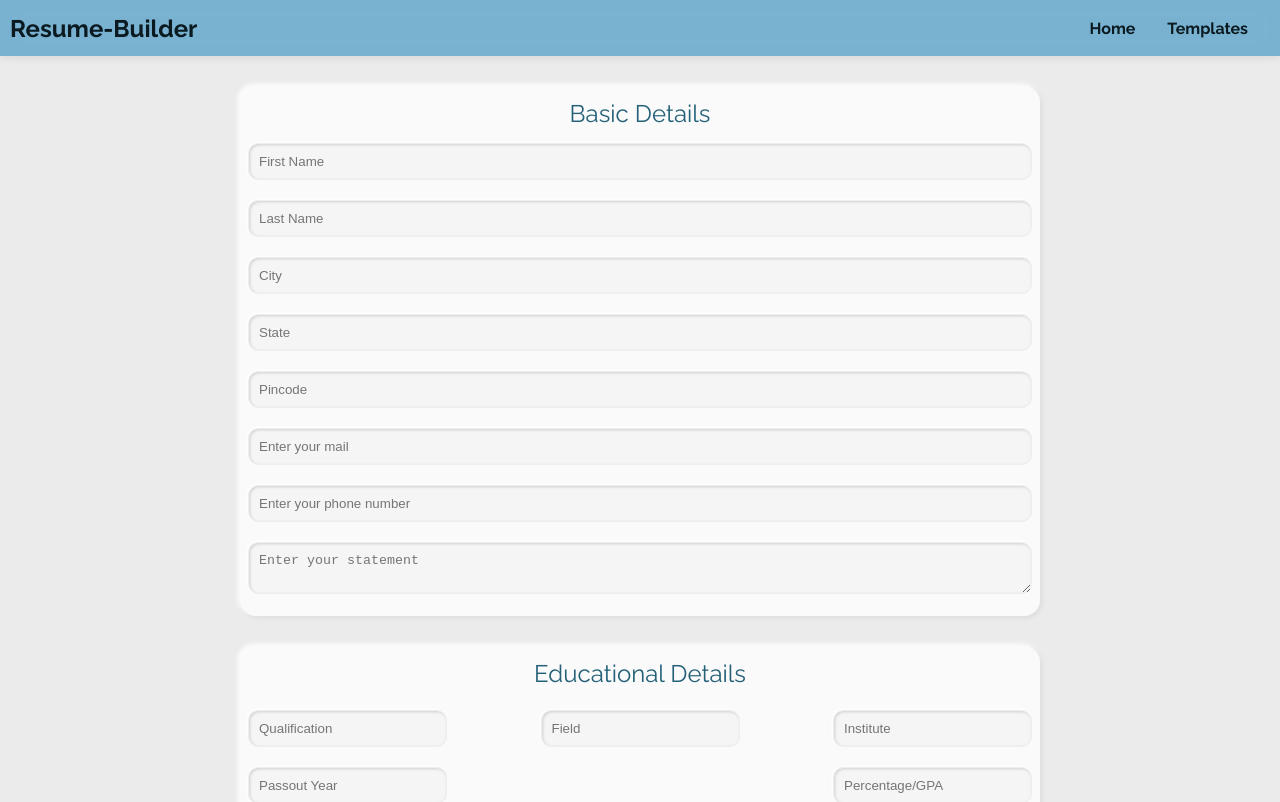
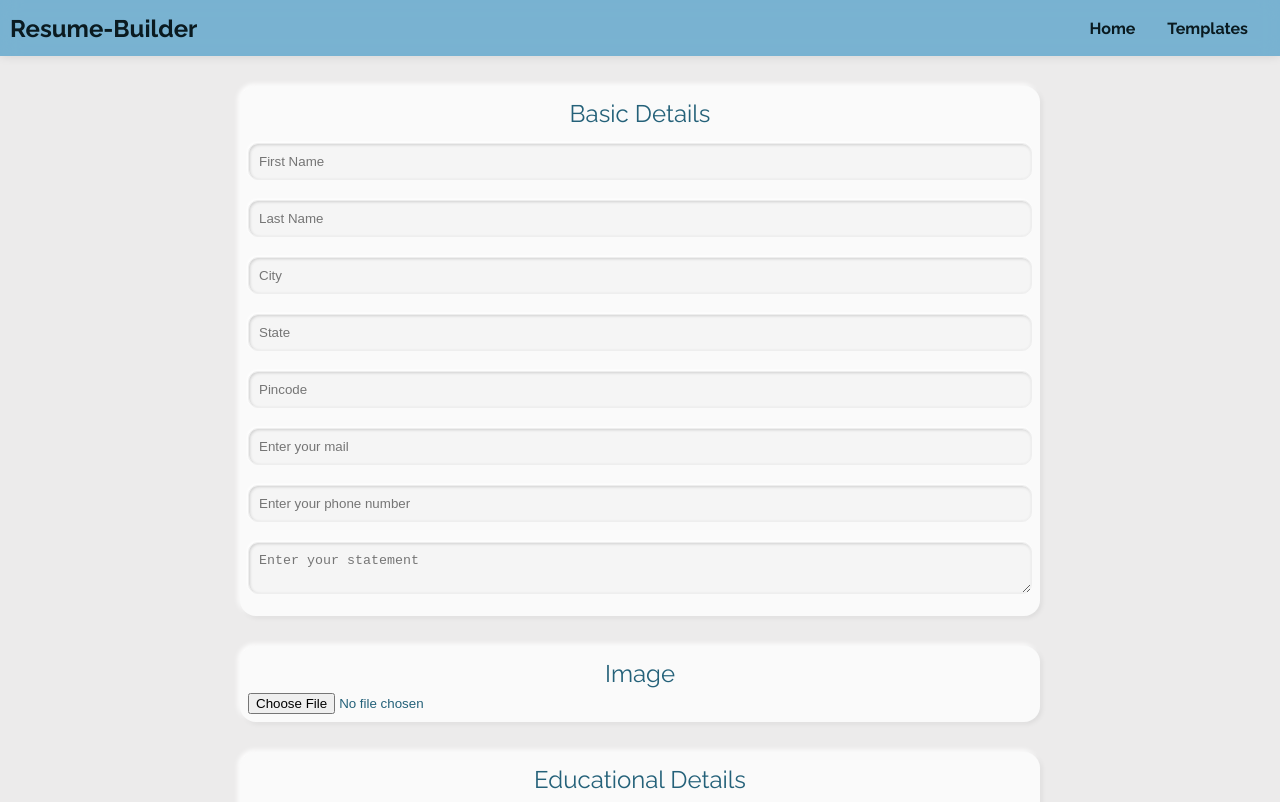
Before and after one commit to SBhattacharya45/resume-builder, a React (Create React App) app: page /form in a window 1280 px wide. Shown: the top 802 px of the page. Built offline with nearby package versions, Linux system fonts and the light colour scheme.

Commit message:
upload image implemented in form

```diff
--- a/src/containers/FormContainer/FormContainer.js
+++ b/src/containers/FormContainer/FormContainer.js
@@ -99,7 +99,8 @@ class FormConatiner extends Component {
             duration: '2 months'
         }],
         skills: [],
-        achivs: []
+        achivs: [],
+        imageUrl: null
     }
 
     inputChangedHandler = (event, key) => {
@@ -188,6 +189,14 @@ class FormConatiner extends Component {
         this.setState({achivs: updatedAchivs});
     }
 
+    handleImageUpload = (event) => {
+        event.preventDefault();
+        const { files } = event.target;
+        const localImageUrl =  window.URL.createObjectURL(files[0]);
+
+        this.setState({imageUrl: localImageUrl});
+    }
+
 
 
     render() {
@@ -265,6 +274,12 @@ class FormConatiner extends Component {
                     <div className={classes.Container}>
                     <h2>Basic Details</h2>
                         {form}
+                    </div>
+                </Grid>
+                <Grid item xs={12} sm={2}>
+                    <div className={classes.Container}>
+                    <h2>Image</h2>
+                        <input type="file" accept="image/*" onChange={this.handleImageUpload}/>
                     </div>
                 </Grid>
                 <Grid item xs={12} sm={2}>
```
